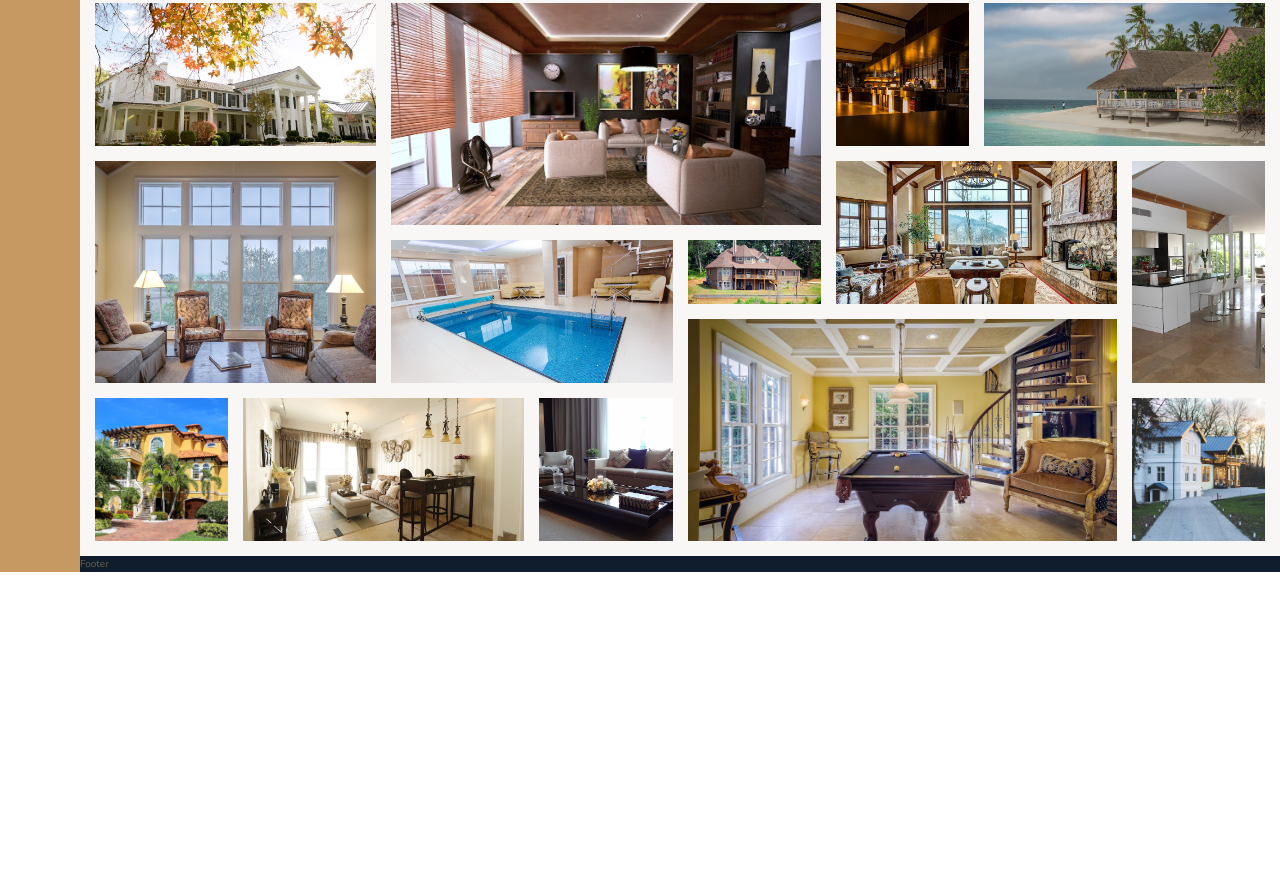
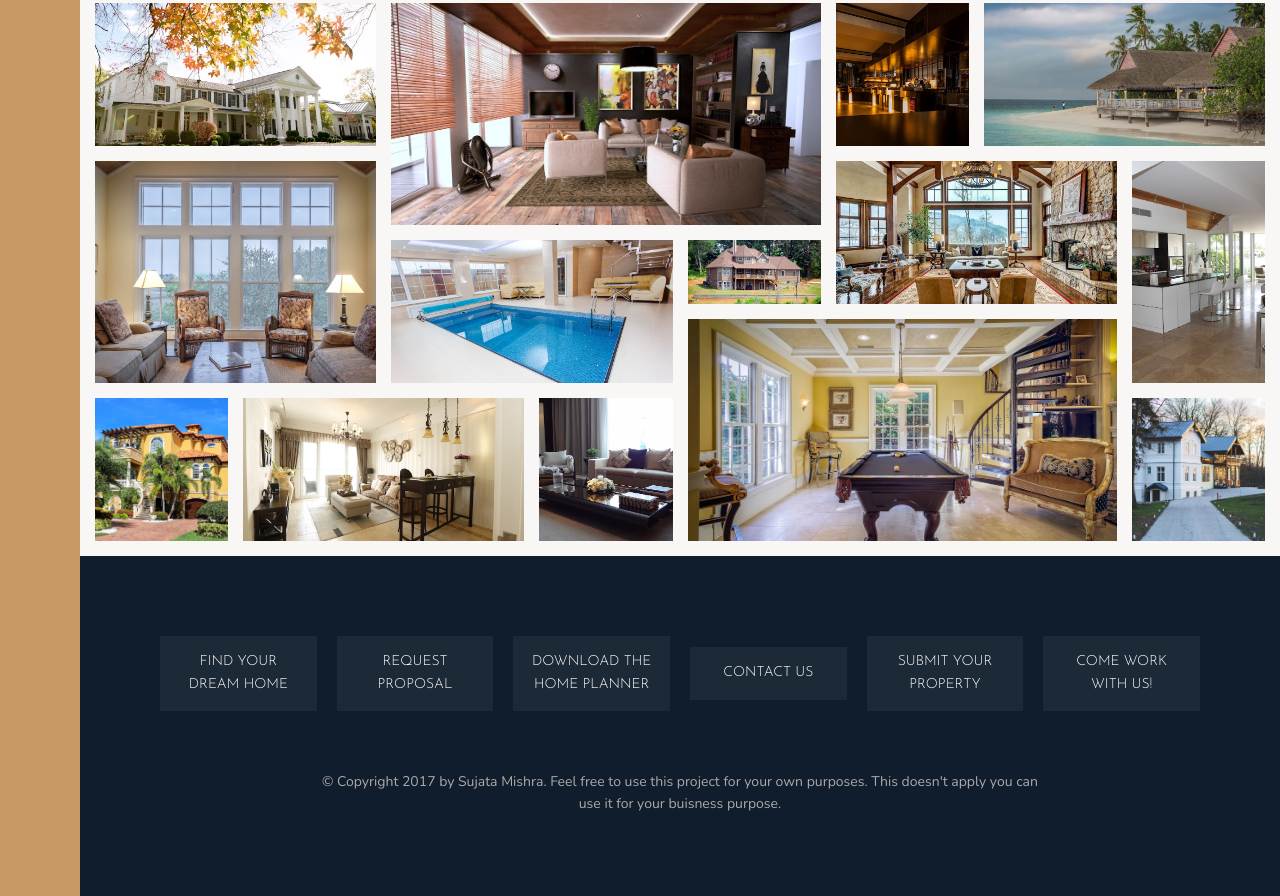
Before and after one commit to sujata13/Nexter, a website: page index.html in a window 1280 px wide. Shown: the part 3084-3980 px from the top of the page. Before the commit the page ends 3656 px from the top, so only its background shows below. Drawn offline with nearby package versions, Linux system fonts and the light colour scheme.

Commit message:
footer completed

```diff
--- a/index.html
+++ b/index.html
@@ -298,7 +298,17 @@
         </section>
 
         <footer class="footer">
-            Footer
+            <ul class="nav">
+                <li class="nav__item"><a href="#" class="nav__link">Find your dream home</a></li>
+                <li class="nav__item"><a href="#" class="nav__link">Request proposal</a></li>
+                <li class="nav__item"><a href="#" class="nav__link">Download the home planner</a></li>
+                <li class="nav__item"><a href="#" class="nav__link">Contact us</a></li>
+                <li class="nav__item"><a href="#" class="nav__link">Submit your property</a></li>
+                <li class="nav__item"><a href="#" class="nav__link">Come work with us!</a></li>
+            </ul>
+            <p class="copyright">
+                &copy; Copyright 2017 by Sujata Mishra. Feel free  to use this project for your own purposes. This doesn't apply you can use it for your buisness purpose.
+            </p>
         </footer>
     </body>
 </html>
--- a/sass/_footer.scss
+++ b/sass/_footer.scss
@@ -1,4 +1,44 @@
 .footer{
     background-color: $color-secondary;
     grid-column: full-start / full-end;
+    padding: 8rem;
 }
+
+.nav{
+    list-style: none;
+
+    display: grid;
+    grid-template-columns: repeat(auto-fit, minmax(15rem, 1fr));
+    grid-gap: 2rem;
+    align-items: center;
+
+    &__link:link,
+    &__link:visited{
+        font-size: 1.4rem;
+        color: #fff;
+        text-decoration: none;
+        font-family: $font-display;
+        text-transform: uppercase;
+        text-align: center;
+        padding: 1.5rem;
+        display: block;
+        transition: all .2s;
+
+        background-color: rgba(#fff, .05);
+    }
+    &__link:hover,
+    &__link:active{
+        background-color: rgba(#fff, .05);
+        transform: translateY(-3px);
+    }
+}
+
+.copyright{
+    font-size: 1.4rem;
+    color: $color-grey-light-2;
+    margin-top: 6rem;
+    margin-right: auto;
+    margin-left: auto;
+    text-align: center;
+    width: 70%;
+}
```
Also changed, not shown: css/style.css.
